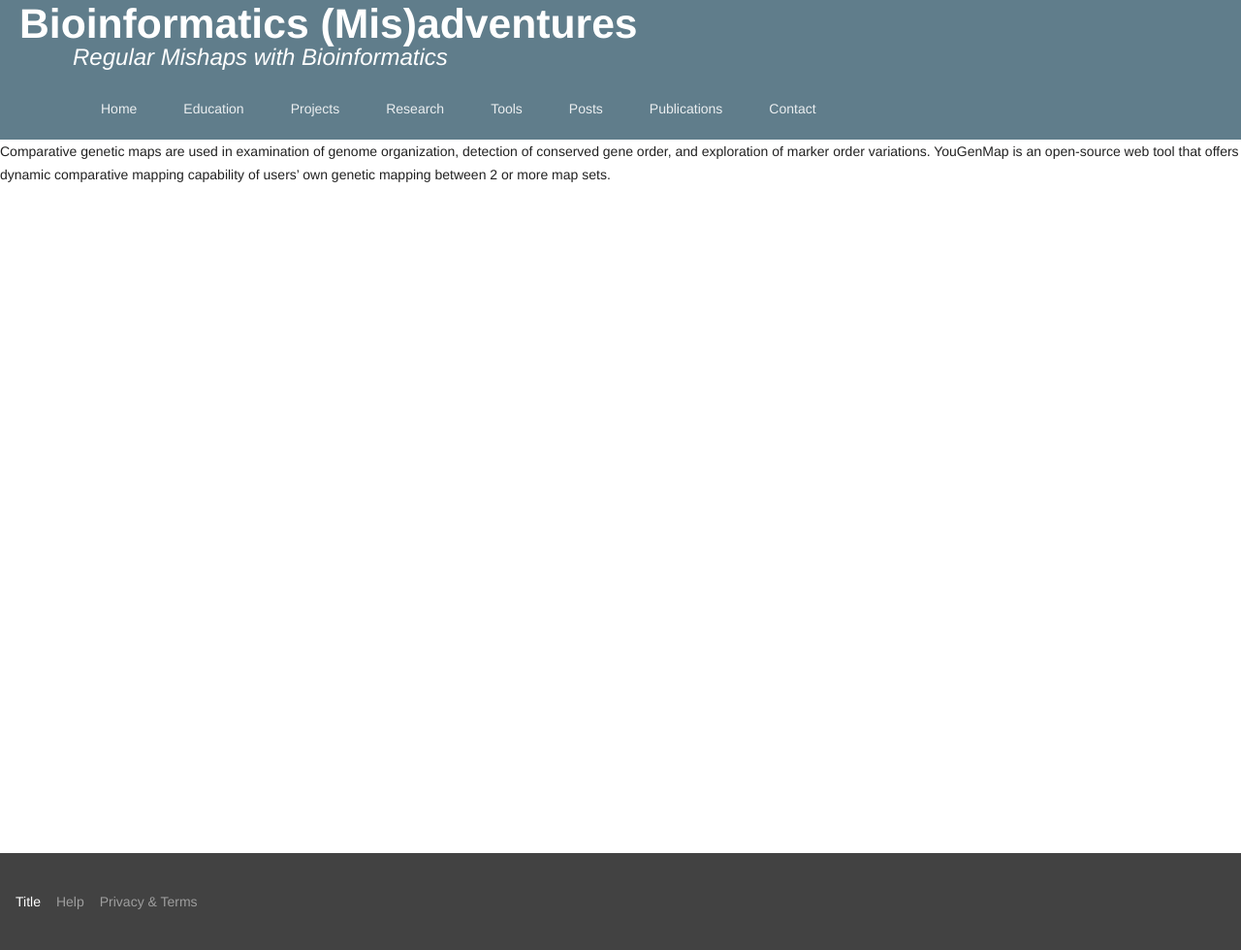
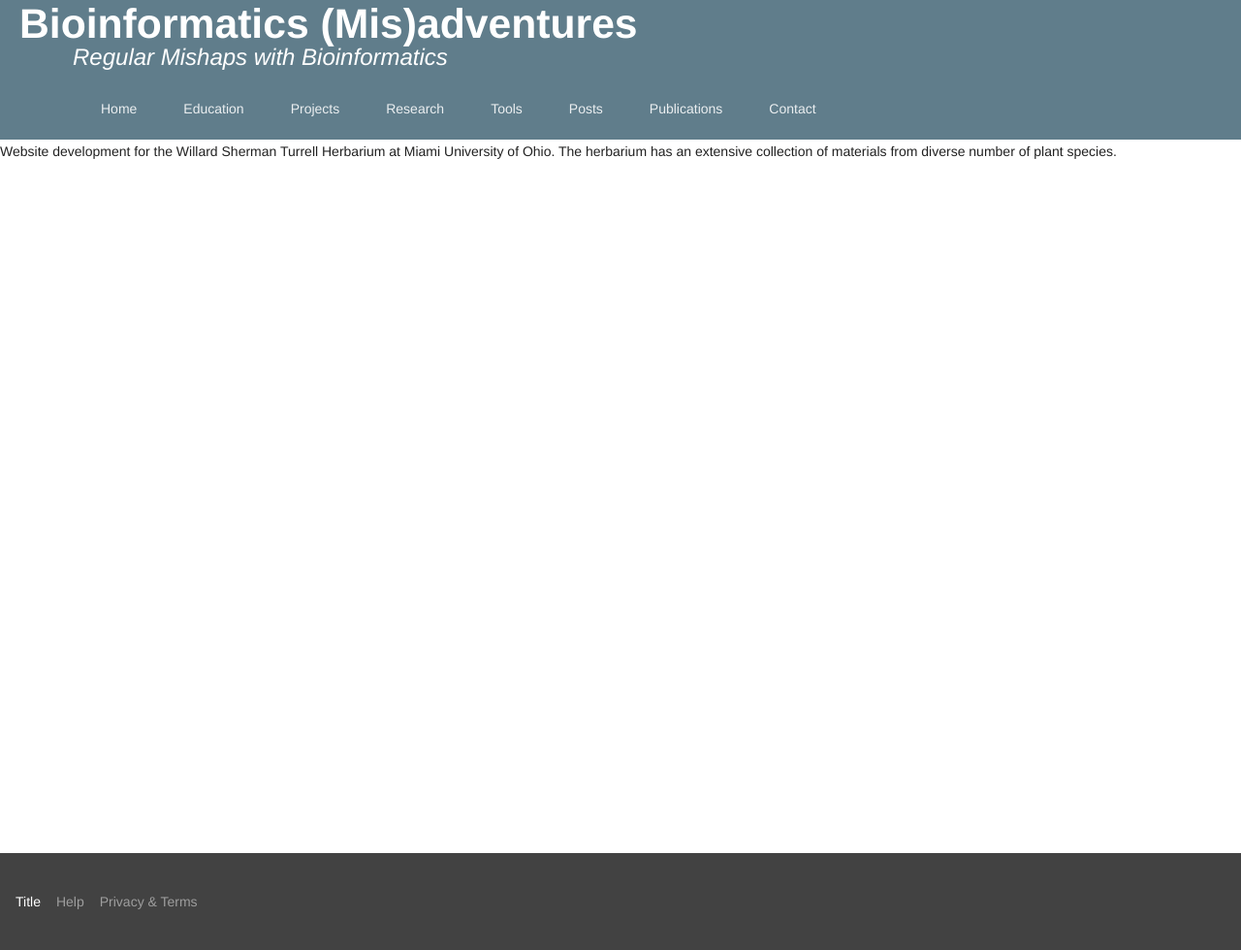
Before and after one commit to wkpalan/wkpalan-gh-jekyll, a Jekyll site: the page built from _posts/2010-06-25-herbarium.md, in a window 1280 px wide. Shown: the whole page at 97% size. Built offline with Jekyll 4.4.1, drawn with Linux system fonts in a browser that asks for light colours.

Commit message:
resized image and changed herbarium description

```diff
--- a/_posts/2010-06-25-herbarium.md
+++ b/_posts/2010-06-25-herbarium.md
@@ -10,4 +10,4 @@ publication: ""
 link: "http://herbarium.muohio.edu"
 ---
 
-Comparative genetic maps are used in examination of genome organization, detection of conserved gene order, and exploration of marker order variations. YouGenMap is an open-source web tool that offers dynamic comparative mapping capability of users' own genetic mapping between 2 or more map sets.
+Website development for the Willard Sherman Turrell Herbarium at Miami University of Ohio. The herbarium has an extensive collection of materials from diverse number of plant species.
```
Also changed, not shown: assets/imgs/pinemap.jpg.
